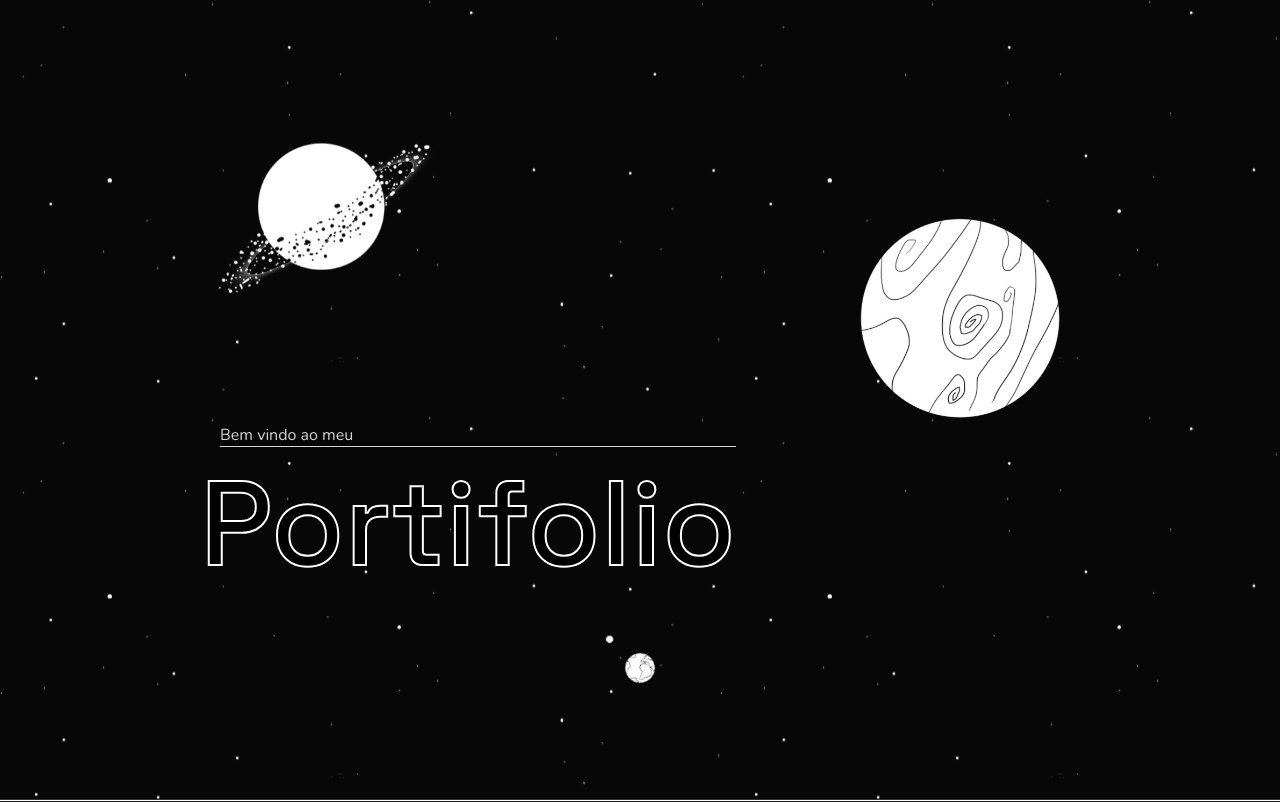
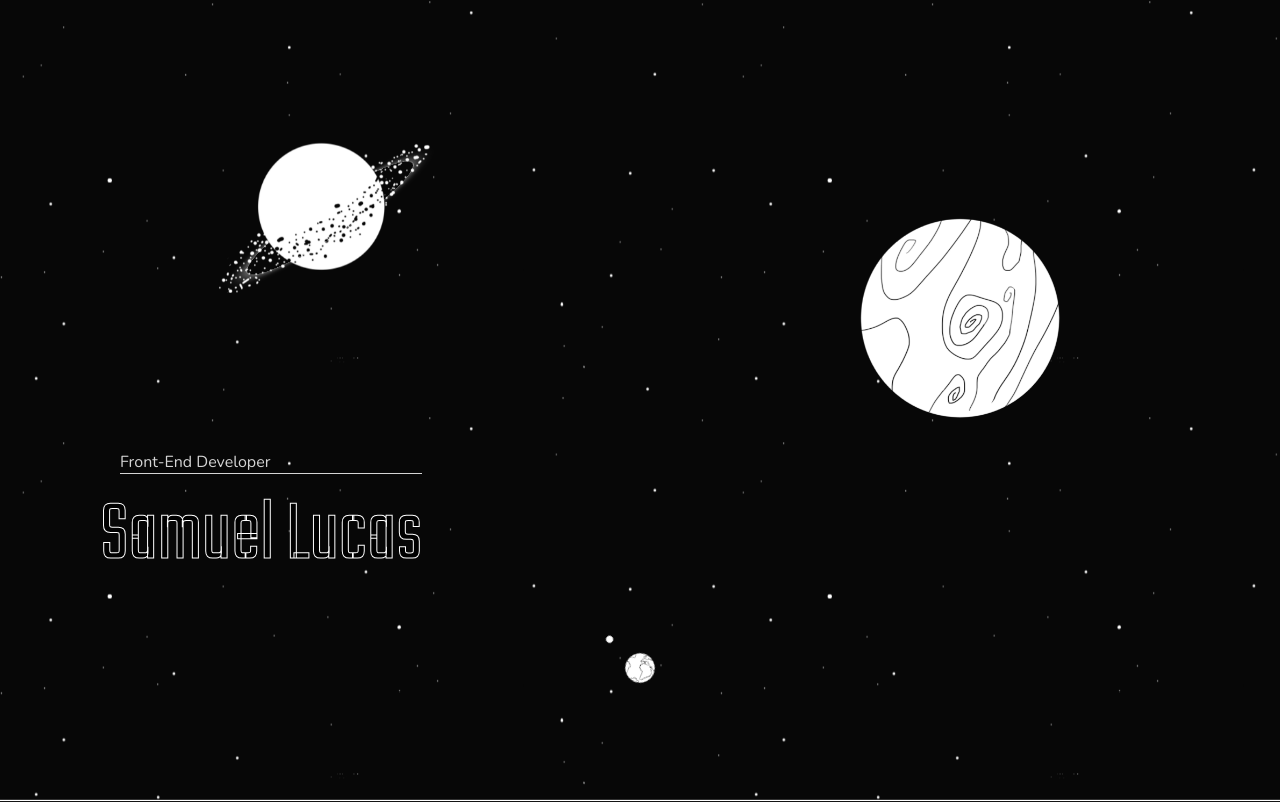
Before and after one commit to Samuellucasn/Portifolio, a React (Vite) app: page / in a window 1280 px wide. Shown: the top 802 px of the page. Built offline with nearby package versions, Linux system fonts and the light colour scheme.

Commit message:
feat new font

```diff
--- a/index.html
+++ b/index.html
@@ -3,7 +3,7 @@
   <head>
     <meta charset="UTF-8" />
     <meta name="viewport" content="width=device-width, initial-scale=1.0" />
-    <link rel="preconnect" href="https://fonts.googleapis.com"><link rel="preconnect" href="https://fonts.gstatic.com" crossorigin><link href="https://fonts.googleapis.com/css2?family=Nanum+Gothic:wght@400;700;800&family=Space+Grotesk:wght@300;400;500;600;700&family=Nunito:ital,wght@0,300;0,400;0,500;0,600;0,700;0,800;1,400;1,500;1,600;1,700;1,800&display=swap" rel="stylesheet">
+    <link rel="preconnect" href="https://fonts.googleapis.com"><link rel="preconnect" href="https://fonts.gstatic.com" crossorigin><link href="https://fonts.googleapis.com/css2?family=Nanum+Gothic:wght@400;700;800&family=Space+Grotesk:wght@300;400;500;600;700&family=Nunito:ital,wght@0,300;0,400;0,500;0,600;0,700;0,800;1,400;1,500;1,600;1,700;1,800&family=Teko:wght@300;400;500&display=swap" rel="stylesheet">
     <title>Portifólio</title>
   </head>
   <body>
--- a/src/App.scss
+++ b/src/App.scss
@@ -66,5 +66,7 @@ footer {
 
   h3 {
     font-size: 2rem;
+
+    font-weight: 400;
   }
 }
--- a/src/components/pages/HomeSection/index.tsx
+++ b/src/components/pages/HomeSection/index.tsx
@@ -39,8 +39,8 @@ const Home: React.FC<any> = () => {
                 <div className='background'/>
 
                 <div className="welcome-text">
-                    <p>Bem vindo ao meu</p>
-                    <h1>Portifolio</h1>
+                    <p>Front-End Developer</p>
+                    <h1>Samuel Lucas</h1>
                 </div>
             </section>
             {
--- a/src/components/pages/HomeSection/style.scss
+++ b/src/components/pages/HomeSection/style.scss
@@ -40,7 +40,7 @@
 
     .welcome-text {
         position: absolute;
-        left: 200px;
+        left: 100px;
         bottom: 200px;
 
         z-index: 30;
@@ -57,11 +57,11 @@
         }
 
         h1 {
-            font-size: 7.5em;
+            font-size: 5.5em;
 
             color: #000;
 
-            -webkit-text-stroke: #fff 2px;
+            -webkit-text-stroke: #fff 1px;
         }
     }
 }
--- a/src/components/pages/MeSection/index.tsx
+++ b/src/components/pages/MeSection/index.tsx
@@ -17,7 +17,7 @@ const Me: React.FC<any> = () => {
 
             <section className="about-me">
                 <div className="perfil-img" />
-                <h1>Samuel Lucas</h1>
+                <h1>Sobre mim</h1>
                 <p>Jovem de 22 anos do Rio de Janeiro-RJ, atuo como desenvolvedor Front-End e estudo diariamente para me tornar Full-Stack. Programo a um ano desenvolvendo aplicações e sites que desafiam minhas limitações e me estimulam a evoluir. Amo programar e vejo na area de tech um futuro brilhante.</p>
 
                 <div className="contacts">
--- a/src/style/Global.scss
+++ b/src/style/Global.scss
@@ -11,10 +11,9 @@ body {
         text-decoration: none;
     }
 
-    h1, h2, h3 {
-        font-family: 'Space Grotesk', sans-serif;
-
-        font-weight: 500;
+    h1, h2 {
+        font-family: 'Teko', sans-serif;
+        font-weight: 300;
     }
 
     button {
```
